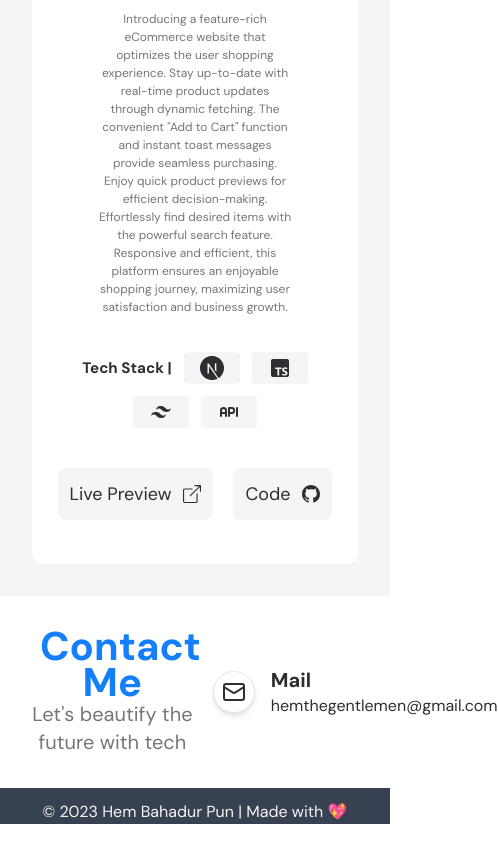
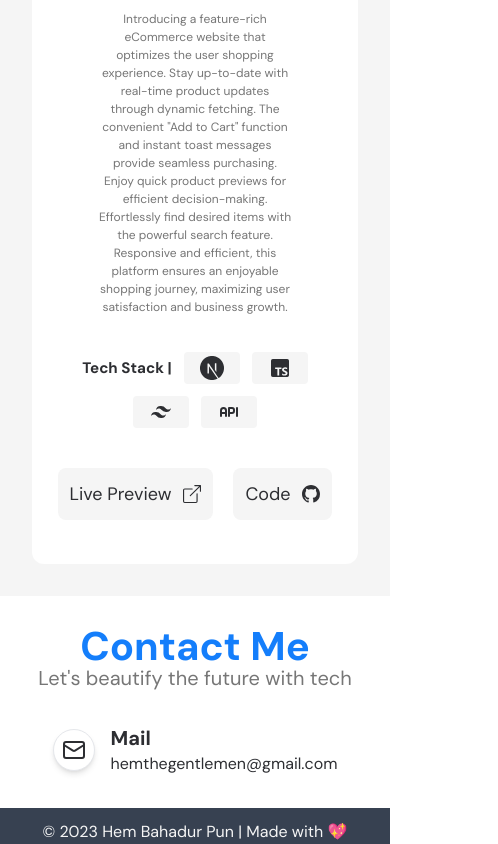
Before and after one commit to hempun10/portfolio_v1, a Next.js app: page / in a window 390 px wide. Shown: the part 3817-4661 px from the top of the page, 498 px wide, since content can reach past the window. Built offline with nearby package versions, Linux system fonts and the light colour scheme.

Commit message:
Fix: Mobile Responsive

```diff
--- a/components/Contact.tsx
+++ b/components/Contact.tsx
@@ -8,7 +8,7 @@ import IconButton from "./ui/icon-button";
 const Contact = () => {
   return (
     <div className=" bg-white " id="contact">
-      <Container className={"p-[2rem] flex gap-5"}>
+      <Container className={"p-[2rem] flex gap-[2rem] flex-col sm:flex-row"}>
         <div>
           <Heading text="Contact Me" className={"text-3xl text-textBlue"} />
           <Paragraph
```
